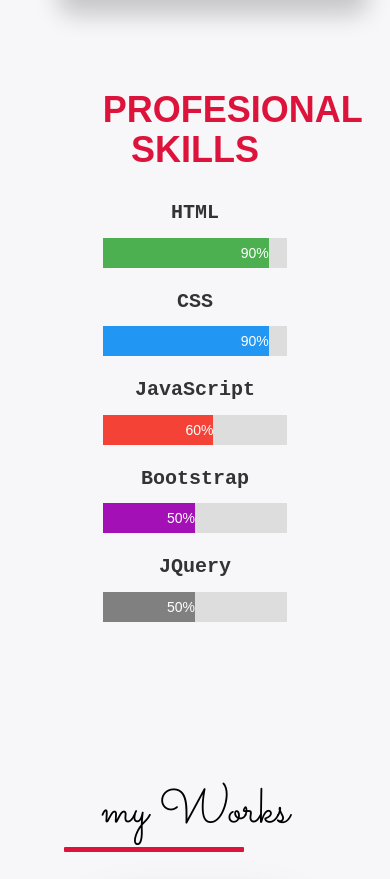
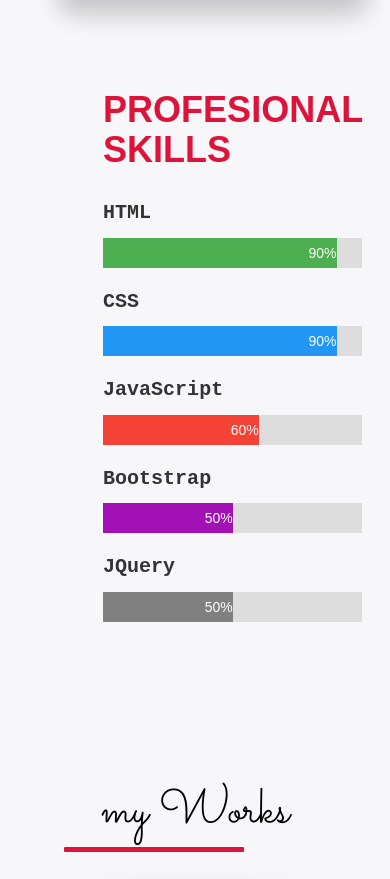
Before and after one commit to nandybishal23/Portfolio-Website, a plain HTML site: page index.html in a window 390 px wide. Shown: the part 1844-2723 px from the top of the page. Drawn offline with nearby package versions, Linux system fonts and the light colour scheme; a web font is replaced by a local one.

Commit message:
Update about.css

```diff
--- a/about.css
+++ b/about.css
@@ -34,7 +34,7 @@ margin-top: 100px;
     justify-content: space-around;
 }
 .col-41{
-    flex-basis: 25%;
+    flex-basis: 50%;
     padding: 10px;
     min-width: 150px;
     margin-bottom: 50px;
@@ -167,10 +167,12 @@ margin-top: 100px;
       }
       @media only screen and (max-width: 600px) {
 .row1{
-  text-align: center;
+
+  flex-direction: column;
 }
         .col-41{
-            flex-basis: 100%;
+          flex-basis: 100%;
+         padding-left: -10px;
         }
         .title1{
             font-size: 50px;
```
